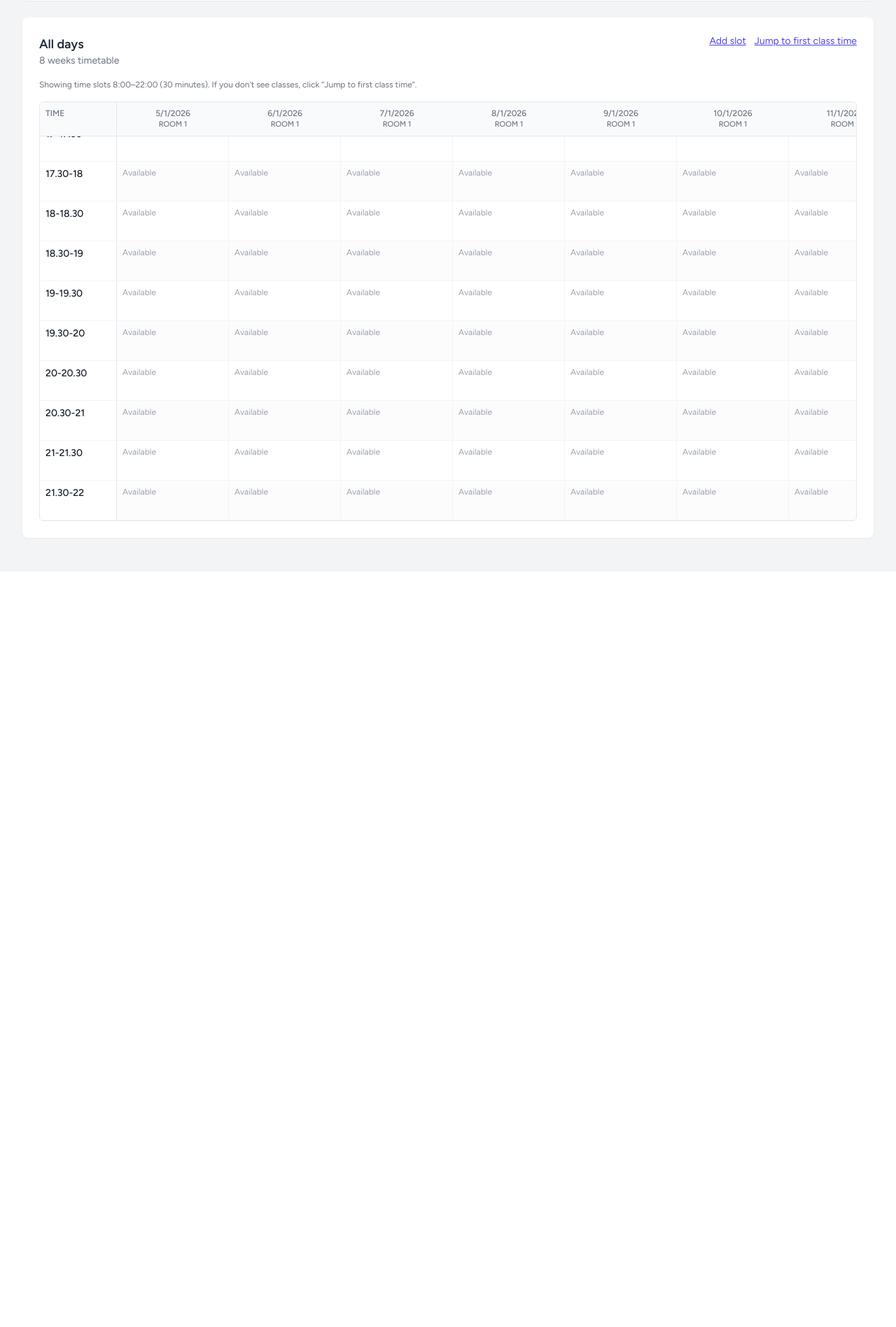
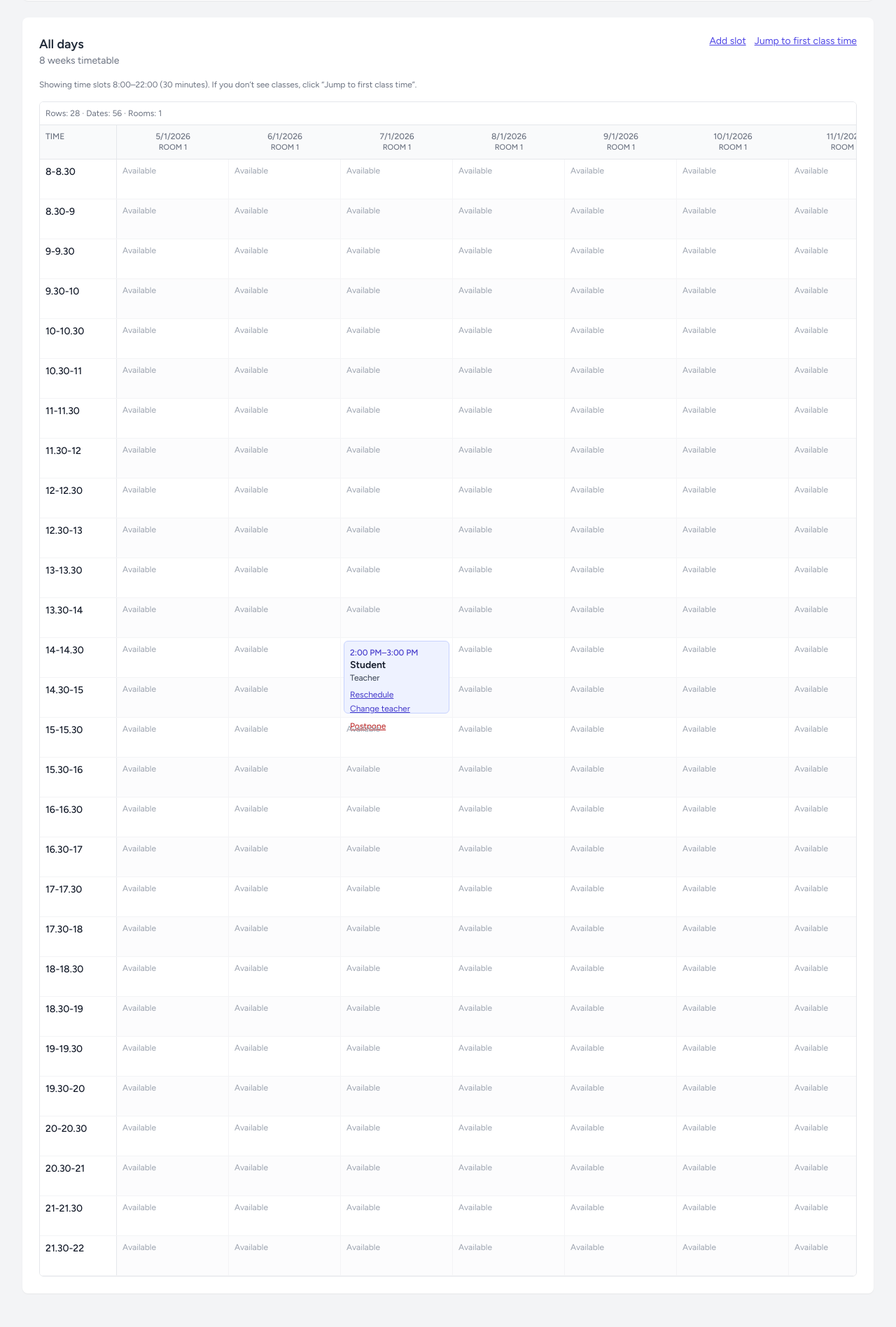
Before and after one commit to kingtiong/rockschool, a Laravel app: page /management/timetable in a window 1280 px wide. Shown: the part 491-2388 px from the top of the page at 70% size. Before the commit the page ends 1262 px from the top, so only its background shows below. Run offline with Laravel 12, Linux system fonts and the light colour scheme; a user stored in the database is signed in; data comes from the database, SQL or seed files in the repository; tables that the repository leaves empty hold one stand-in row (values such as "Sample post"); style sheets or scripts are compiled from the project's sources.

Commit message:
feat: Add multi-slot lesson spanning and visual indicators
Co-authored-by: tiongct45 <tiongct45@hotmail.com>

```diff
--- a/app/Http/Controllers/Management/TimetableController.php
+++ b/app/Http/Controllers/Management/TimetableController.php
@@ -147,6 +147,15 @@ class TimetableController extends Controller
 
         // Map lessons by [date][time][room] so the view can render fast.
         $grid = [];
+        $covers = [];
+        $spans = [];
+
+        $timeKeys = collect($timeSlots)->map(fn (Carbon $c) => $c->format('H:i'))->values()->all();
+        $timeIndexByKey = [];
+        foreach ($timeKeys as $idx => $k) {
+            $timeIndexByKey[$k] = $idx;
+        }
+
         foreach ($lessons as $lesson) {
             /** @var Lesson $lesson */
             if (! $lesson->scheduled_start_at) {
@@ -164,6 +173,22 @@ class TimetableController extends Controller
             $room = max(1, $room);
 
             $grid[$dateKey][$timeKey][$room] = $lesson;
+
+            $span = (int) ceil(max(1, (int) $lesson->minutes) / $slotMinutes);
+            $span = max(1, $span);
+            $spans[$dateKey][$timeKey][$room] = $span;
+
+            $startIdx = $timeIndexByKey[$timeKey] ?? null;
+            if ($startIdx === null) {
+                continue;
+            }
+            for ($i = 0; $i < $span; $i++) {
+                $ti = $startIdx + $i;
+                if (! isset($timeKeys[$ti])) {
+                    break;
+                }
+                $covers[$dateKey][$timeKeys[$ti]][$room] = true;
+            }
         }
 
         return view('management.timetable.index', [
@@ -182,6 +207,8 @@ class TimetableController extends Controller
             'roomModels' => $roomModels,
             'timeSlots' => $timeSlots,
             'grid' => $grid,
+            'covers' => $covers,
+            'spans' => $spans,
             'lessonsCount' => $lessons->count(),
             'firstLessonTimeKey' => $firstLessonTimeKey,
         ]);
--- a/resources/views/management/timetable/index.blade.php
+++ b/resources/views/management/timetable/index.blade.php
@@ -171,7 +171,7 @@
                         };
                     @endphp
 
-                    <div id="timetable-grid" class="overflow-auto border border-gray-200 rounded-md" style="max-height: 75vh; min-height: 520px;">
+                    <div id="timetable-grid" class="overflow-x-auto border border-gray-200 rounded-md">
                         @php($colCount = 1 + (count($dates) * count($rooms)))
                         @php($gridColsStyle = 'grid-template-columns: 110px repeat('.(count($dates) * count($rooms)).', 160px);')
 
@@ -207,18 +207,28 @@
                                         @php($dateKey = $d->toDateString())
                                         @foreach($rooms as $room)
                                             @php($lesson = $grid[$dateKey][$timeKey][$room] ?? null)
-                                            <div class="border-r border-gray-100 px-2 py-2 min-h-[56px]">
+                                            @php($covered = $covers[$dateKey][$timeKey][$room] ?? false)
+                                            @php($span = $spans[$dateKey][$timeKey][$room] ?? 1)
+                                            <div class="border-r border-gray-100 px-2 py-2 min-h-[56px] relative overflow-visible">
                                                 @if($lesson)
-                                                    <div class="text-sm font-medium text-gray-900">{{ $lesson->student?->name ?? '—' }}</div>
-                                                    <div class="text-xs text-gray-700">{{ $lesson->teacher?->name ?? '—' }}</div>
-                                                    <div class="mt-2 flex flex-wrap items-center gap-x-3 gap-y-1">
-                                                        <a class="underline text-xs text-indigo-600 hover:text-indigo-900" href="{{ route('management.timetable.lessons.reschedule.edit', $lesson) }}">{{ __('Reschedule') }}</a>
-                                                        <a class="underline text-xs text-indigo-600 hover:text-indigo-900" href="{{ route('management.timetable.lessons.teacher.edit', $lesson) }}">{{ __('Change teacher') }}</a>
-                                                        <form method="POST" action="{{ route('management.timetable.lessons.postpone', $lesson) }}" onsubmit="return confirm('{{ __('Postpone this lesson and shift the rest of the cycle by 1 week?') }}')">
-                                                            @csrf
-                                                            <button type="submit" class="underline text-xs text-red-600 hover:text-red-800">{{ __('Postpone') }}</button>
-                                                        </form>
+                                                    <div
+                                                        class="absolute inset-x-1 top-1 rounded-md border border-indigo-200 bg-indigo-50 px-2 py-2"
+                                                        style="height: calc(56px * {{ max(1, (int) $span) }} - 8px);"
+                                                    >
+                                                        <div class="text-xs text-indigo-700 font-medium">{{ $lesson->scheduled_start_at?->format('g:i A') }}–{{ $lesson->scheduled_end_at?->format('g:i A') }}</div>
+                                                        <div class="text-sm font-semibold text-gray-900">{{ $lesson->student?->name ?? '—' }}</div>
+                                                        <div class="text-xs text-gray-700">{{ $lesson->teacher?->name ?? '—' }}</div>
+                                                        <div class="mt-2 flex flex-wrap items-center gap-x-3 gap-y-1">
+                                                            <a class="underline text-xs text-indigo-700 hover:text-indigo-900" href="{{ route('management.timetable.lessons.reschedule.edit', $lesson) }}">{{ __('Reschedule') }}</a>
+                                                            <a class="underline text-xs text-indigo-700 hover:text-indigo-900" href="{{ route('management.timetable.lessons.teacher.edit', $lesson) }}">{{ __('Change teacher') }}</a>
+                                                            <form method="POST" action="{{ route('management.timetable.lessons.postpone', $lesson) }}" onsubmit="return confirm('{{ __('Postpone this lesson and shift the rest of the cycle by 1 week?') }}')">
+                                                                @csrf
+                                                                <button type="submit" class="underline text-xs text-red-700 hover:text-red-900">{{ __('Postpone') }}</button>
+                                                            </form>
+                                                        </div>
                                                     </div>
+                                                @elseif($covered)
+                                                    {{-- Covered by a multi-slot lesson block; keep empty so the block can span visually --}}
                                                 @else
                                                     <div class="text-xs text-gray-400 select-none">{{ __('Available') }}</div>
                                                 @endif
```
